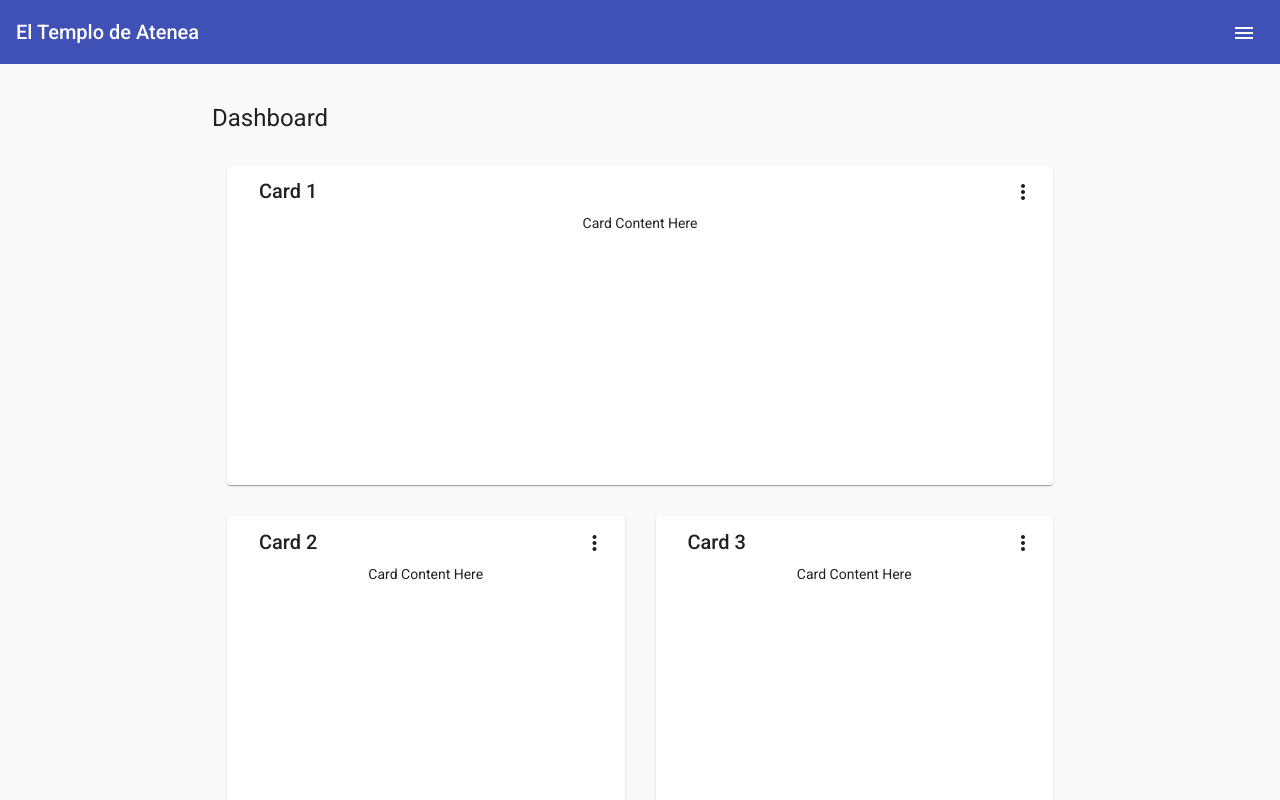
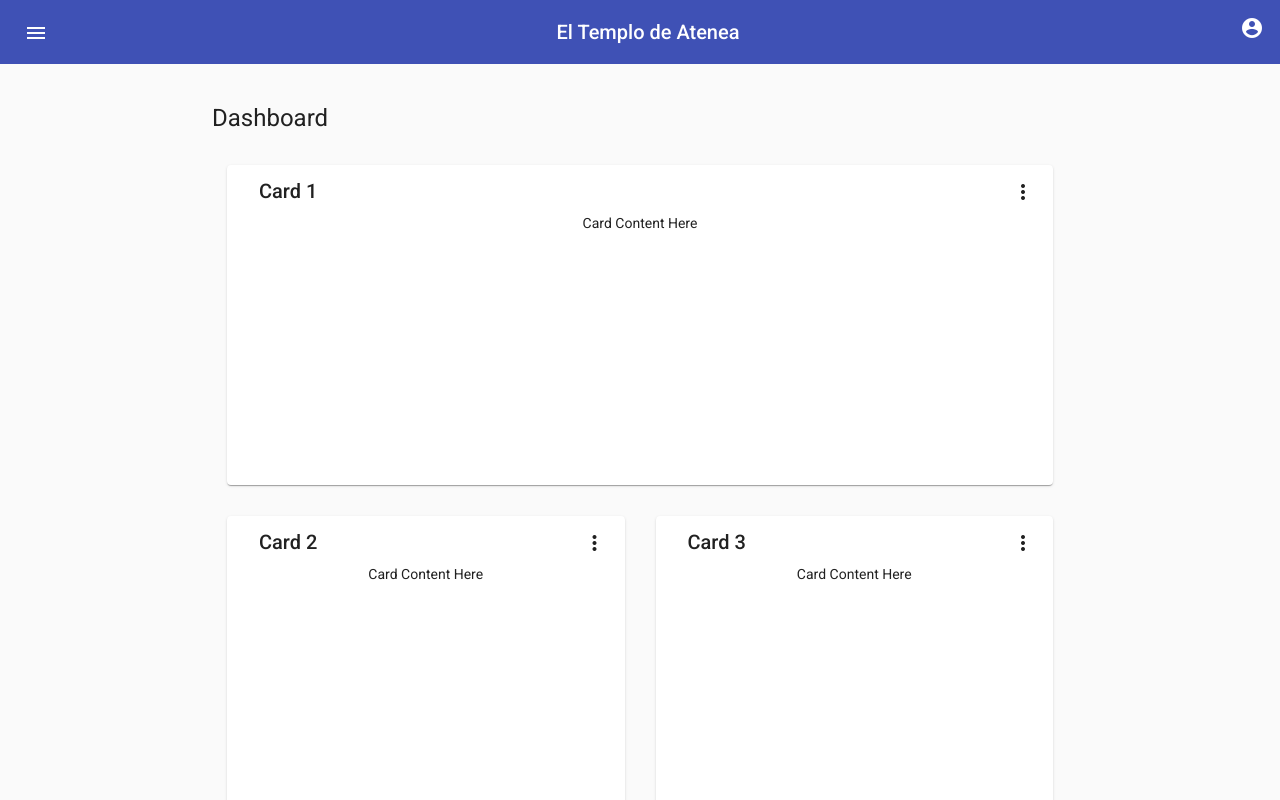
Before and after one commit to alexisgnzalez/timay-app, an Angular app: page /main-page in a window 1280 px wide. Built offline with nearby package versions, Linux system fonts and the light colour scheme.

Commit message:
Navbar superior mejor estilizada

```diff
--- a/src/app/nav/nav.component.html
+++ b/src/app/nav/nav.component.html
@@ -11,9 +11,7 @@
     </mat-nav-list>
   </mat-sidenav>
   <mat-sidenav-content>
-    <mat-toolbar color="primary">
-      <span>El Templo de Atenea</span>
-      <span class="example-spacer"></span>
+    <mat-toolbar color="primary" class="d-flex justify-content-between">
       <button
         type="button"
         aria-label="Toggle sidenav"
@@ -21,6 +19,9 @@
         (click)="drawer.toggle()">
         <mat-icon aria-label="Side nav toggle icon">menu</mat-icon>
       </button>
+      <!-- <span class="example-spacer"></span> -->
+      <span>El Templo de Atenea</span>
+      <a href="/profile-page" class="profile-button"><mat-icon>account_circle</mat-icon></a>
     </mat-toolbar>
     <!-- Add Content Here -->
     <div class="layout-container">
--- a/src/app/nav/nav.component.scss
+++ b/src/app/nav/nav.component.scss
@@ -23,3 +23,10 @@
 .layout-container {
   margin: 3% 15%;
 }
+
+.profile-button {
+  color: white;
+  &:hover {
+    color: aquamarine;
+  }
+}
--- a/src/index.html
+++ b/src/index.html
@@ -9,8 +9,16 @@
   <link rel="preconnect" href="https://fonts.gstatic.com">
   <link href="https://fonts.googleapis.com/css2?family=Roboto:wght@300;400;500&display=swap" rel="stylesheet">
   <link href="https://fonts.googleapis.com/icon?family=Material+Icons" rel="stylesheet">
+  <link rel="stylesheet" href="https://cdn.jsdelivr.net/npm/bootstrap@4.0.0/dist/css/bootstrap.min.css"
+    integrity="sha384-Gn5384xqQ1aoWXA+058RXPxPg6fy4IWvTNh0E263XmFcJlSAwiGgFAW/dAiS6JXm" crossorigin="anonymous">
 </head>
 <body class="mat-typography">
   <app-root></app-root>
+  <script src="https://code.jquery.com/jquery-3.2.1.slim.min.js"
+    integrity="sha384-KJ3o2DKtIkvYIK3UENzmM7KCkRr/rE9/Qpg6aAZGJwFDMVNA/GpGFF93hXpG5KkN" crossorigin="anonymous"></script>
+  <script src="https://cdn.jsdelivr.net/npm/popper.js@1.12.9/dist/umd/popper.min.js"
+    integrity="sha384-ApNbgh9B+Y1QKtv3Rn7W3mgPxhU9K/ScQsAP7hUibX39j7fakFPskvXusvfa0b4Q" crossorigin="anonymous"></script>
+  <script src="https://cdn.jsdelivr.net/npm/bootstrap@4.0.0/dist/js/bootstrap.min.js"
+    integrity="sha384-JZR6Spejh4U02d8jOt6vLEHfe/JQGiRRSQQxSfFWpi1MquVdAyjUar5+76PVCmYl" crossorigin="anonymous"></script>
 </body>
 </html>
```
